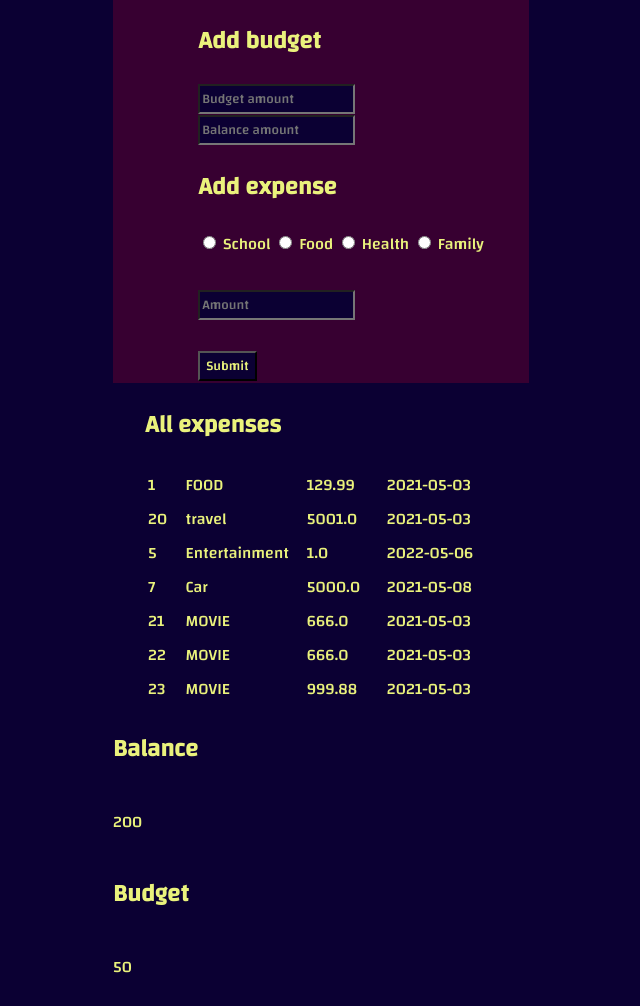
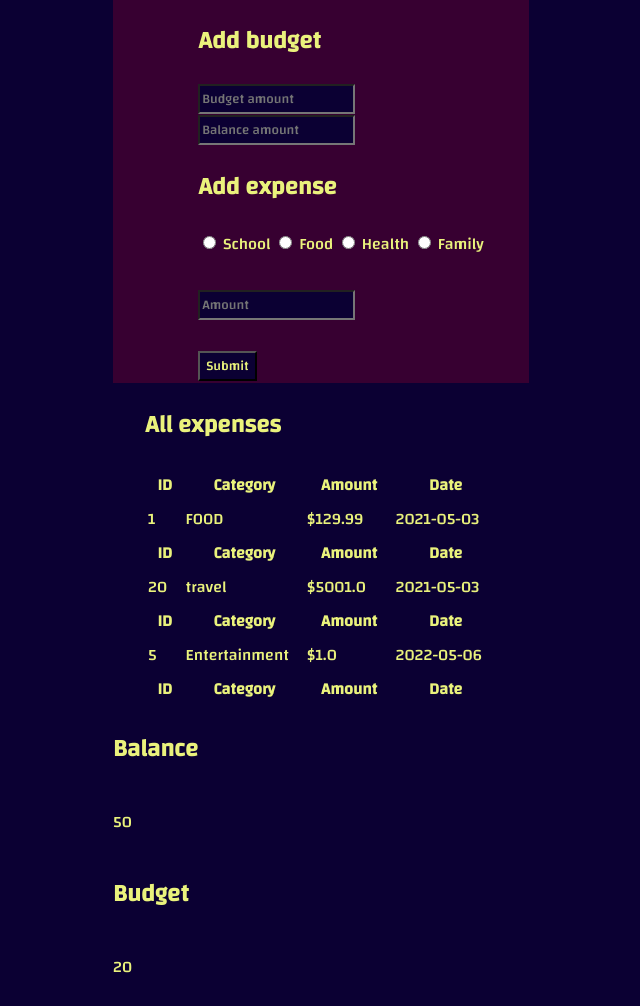
Before and after one commit to kamaljitSB/test-repo, a Flask app: page / in a window 1280 px wide. Shown: the part 111-1117 px from the top of the page, without its empty margins (207-847 px from the left). Run offline with Flask 2, Linux system fonts and the light colour scheme.

Commit message:
Minor bug fix to display balance; add headers in expenses table

```diff
--- a/Models/expense.csv
+++ b/Models/expense.csv
@@ -39,3 +39,6 @@
 52,food,90.0,2021-05-05
 53,food,10000.0,2021-05-05
 54,Health,1.0,2021-05-05
+55,Health,12.0,2021-05-05
+56,Health,13.0,2021-05-05
+57,School,10000.0,2021-05-05
--- a/app.py
+++ b/app.py
@@ -77,6 +77,7 @@
         EM.add_expense(expense)
 
         EM.to_csv(expense_csv)
+    balanceBudget()
     return render_template("main.html", expenses=list_all_expenses(), balanceBudget=from_csv(balance_csv))
 
 
--- a/data.csv
+++ b/data.csv
@@ -20,3 +20,10 @@
 100,10
 200,10
 200,50
+200,50
+2000,50
+2000,50
+2000,50
+999,50
+50,50
+50,20
--- a/templates/main.html
+++ b/templates/main.html
@@ -18,7 +18,7 @@
                 <input type="radio" name="category" value="Food">
                 <label class="radioLabel" for="food">Food</label>
 
-                <input  type="radio" name="category" value="Health">
+                <input type="radio" name="category" value="Health">
                 <label class="radioLabel" for="health">Health</label>
 
                 <input type="radio" name="category" value="Family">
@@ -26,7 +26,7 @@
             </div>
 
             <br>
-            <input name="amount", placeholder="Amount"><br> <br>
+            <input name="amount" , placeholder="Amount"><br> <br>
             <input type="submit">
         </div>
     </div>
@@ -37,9 +37,16 @@
 <table id="expenseTable">
     {% for expense in expenses["expenses"] %}
     <tr>
+        <th> ID </th>
+        <th> Category </th>
+        <th> Amount </th>
+        <th> Date </th>
+    </tr>
+
+    <tr>
         <td class="tableRow" id="expenseID">{{expense.ID}}</td>
         <td class="tableRow" id="expenseCategory">{{expense.Category}}</td>
-        <td class="tableRow" id="expenseAmount">{{expense.Amount}}</td>
+        <td class="tableRow" id="expenseAmount">${{expense.Amount}}</td>
         <td class="tableRow" id="expenseDate">{{expense.Date.strftime("%Y-%m-%d")}}</td>
     </tr>
     {% endfor %}
```
